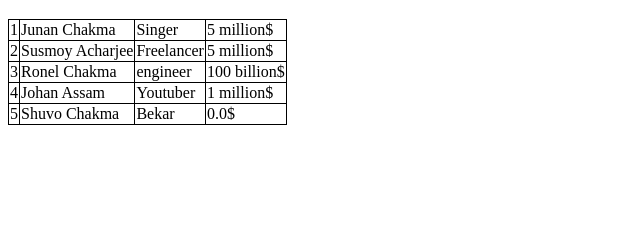
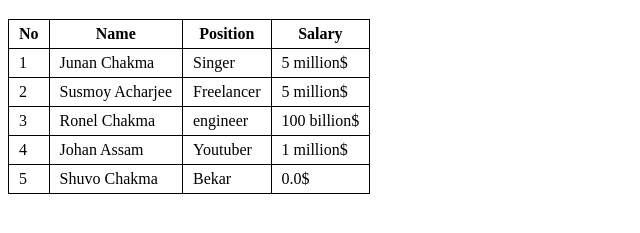
Before and after one commit to Shuvochakma420/table-github-repo, a plain HTML site: page index.html in a window 1280 px wide. Shown: the part 61-294 px from the top of the page, without its empty margins (0-640 px from the left). Drawn offline with Linux system fonts and the light colour scheme.

Commit message:
table github repo

```diff
--- a/table.html
+++ b/index.html
@@ -9,7 +9,12 @@
   <h1>HTML Table</h1>
   <table>
     <thead>
-
+      <tr>
+        <th>No</th>
+        <th>Name</th>
+        <th>Position</th>
+        <th>Salary</th>
+      </tr>
     </thead>
     <tbody>
       <tr>
--- a/table/table.css
+++ b/table/table.css
@@ -1,4 +1,6 @@
 table{
   border-collapse: collapse;
 }
-td{border: 1px solid black;}
+td, th{border: 1px solid black;
+  padding: 5px 10px;
+}
```
